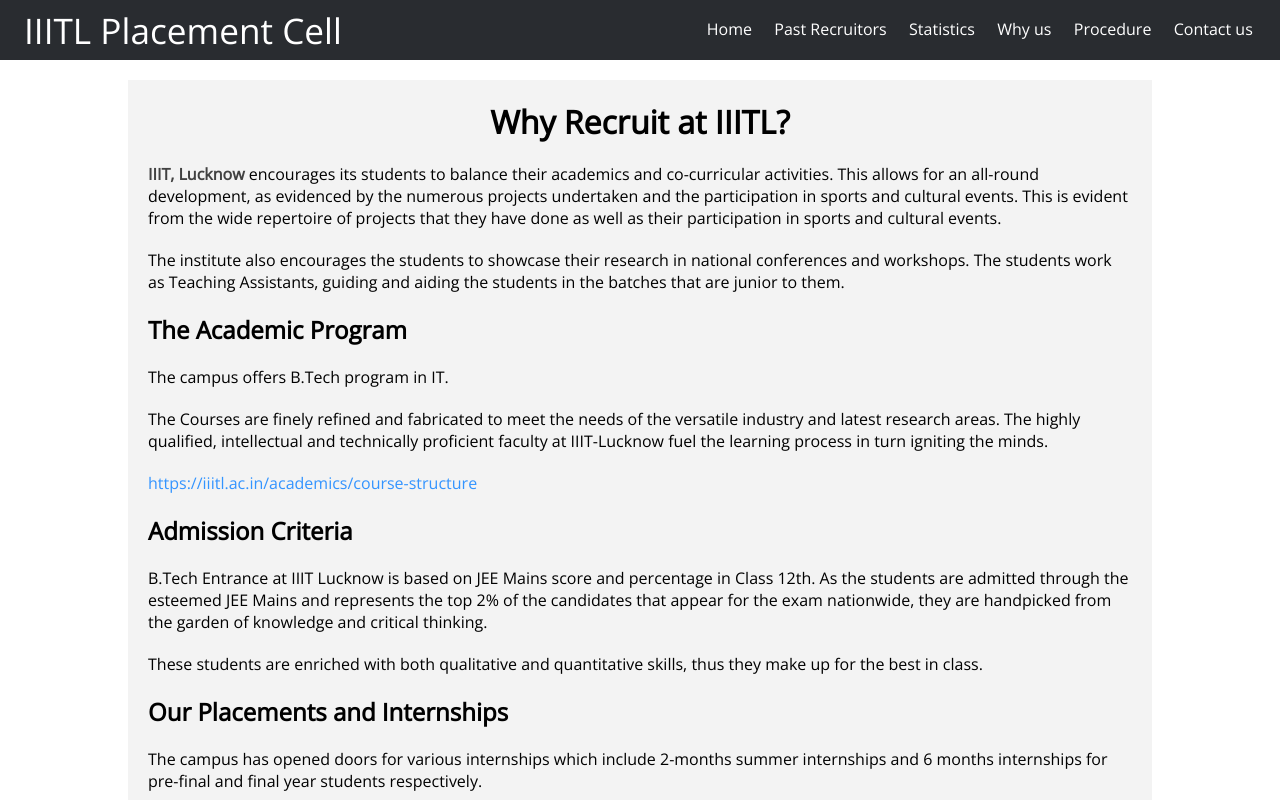
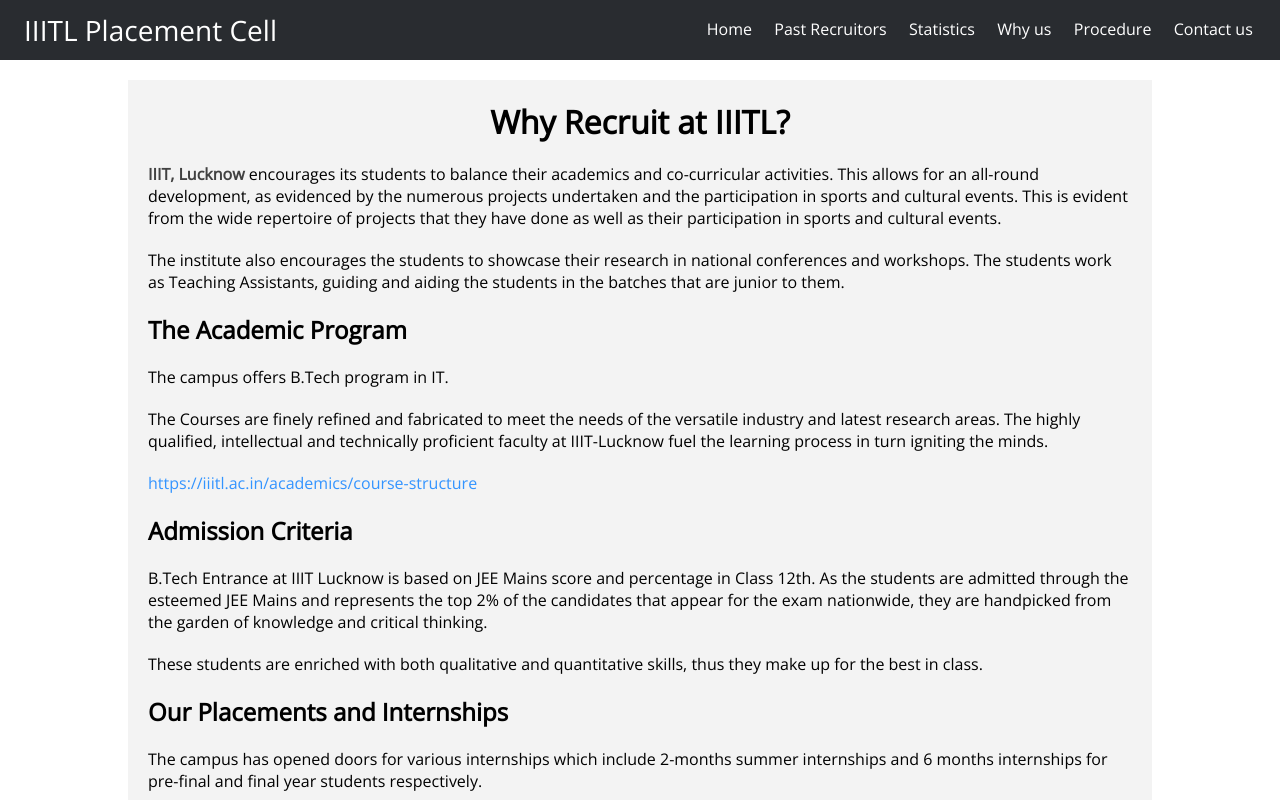
Before and after one commit to axios-iiitl/Placement-Website, a React (Create React App) app: page /why in a window 1280 px wide. Shown: the top 800 px of the page. Built offline with nearby package versions, Linux system fonts and the light colour scheme.

Commit message:
Reduce the size of IIITL Placement Cell

```diff
--- a/src/App.css
+++ b/src/App.css
@@ -17,7 +17,7 @@
 
 .logo{
   color:white;
-  font-size:2.2rem;
+  font-size:28px;
   text-decoration: none;
   margin-left:0.5rem;
   display: block;
@@ -93,6 +93,7 @@
    justify-content: space-around;
    padding: 0;
    box-sizing:border-box;
+   margin-top: 4px;
 }
 
 .toggle-btn:focus{
```
